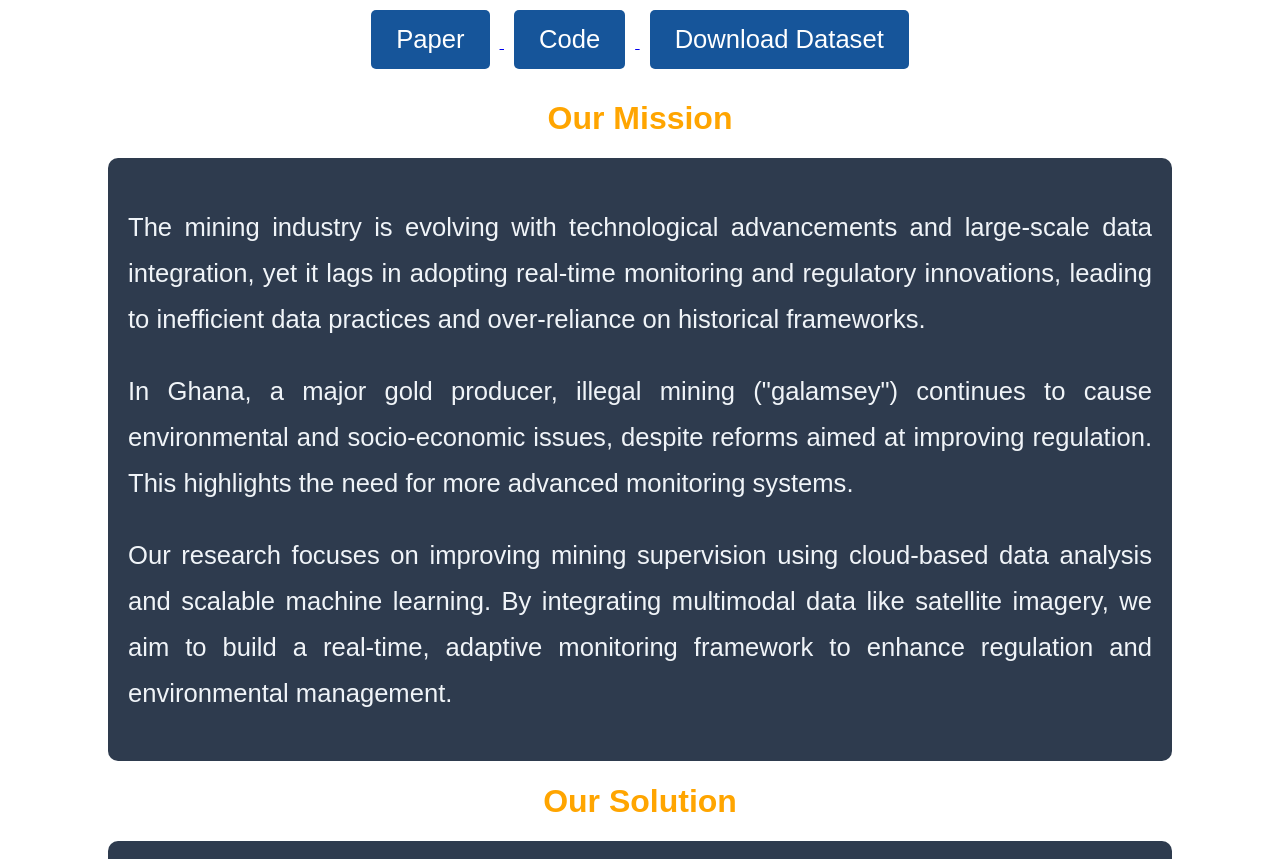
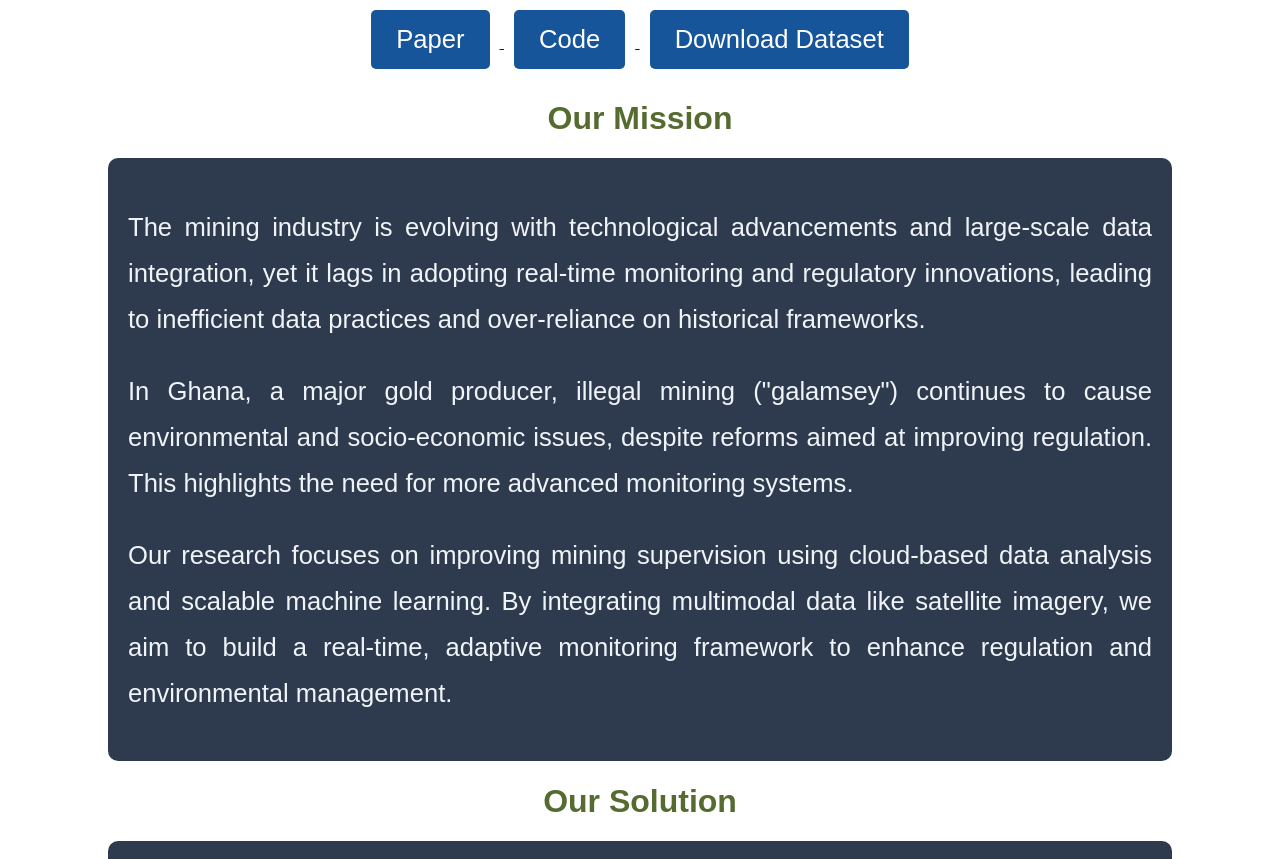
Before and after one commit to Mining-Mine/Mining-Mine.github.io, a Jekyll site: the page built from _pages/about.md, in a window 1280 px wide. Shown: the part 742-1601 px from the top of the page. Built offline with Jekyll 4.4.1, drawn with Linux system fonts in a browser that asks for light colours.

Commit message:
Change title color

```diff
--- a/_layouts/about.html
+++ b/_layouts/about.html
@@ -303,7 +303,7 @@
 
 
 <!-- Our Missions -->
-<h1 style="text-align: center; color: orange">Our Mission</h1>
+<h1 style="text-align: center; color: #556B2F;">Our Mission</h1>
 <div class="mission_container">
   <div style="color:  #F0F4F8; text-align: justify; line-height: 1.8; font-size: 1.6rem;">
     <p>The mining industry is evolving with technological advancements and large-scale data integration, yet it lags in adopting real-time monitoring and regulatory innovations, leading to inefficient data practices and over-reliance on historical frameworks.</p>
@@ -315,7 +315,7 @@
 </div>
 
 <!-- Our Solutions -->
-<h1 style="text-align: center; color: orange;">Our Solution</h1>
+<h1 style="text-align: center; color: #556B2F;">Our Solution</h1>
 <div class="solution_container">
   <div class="tabs">
       <div class="tab active" data-tab="1">Coarse-Grain Administration</div>
```
